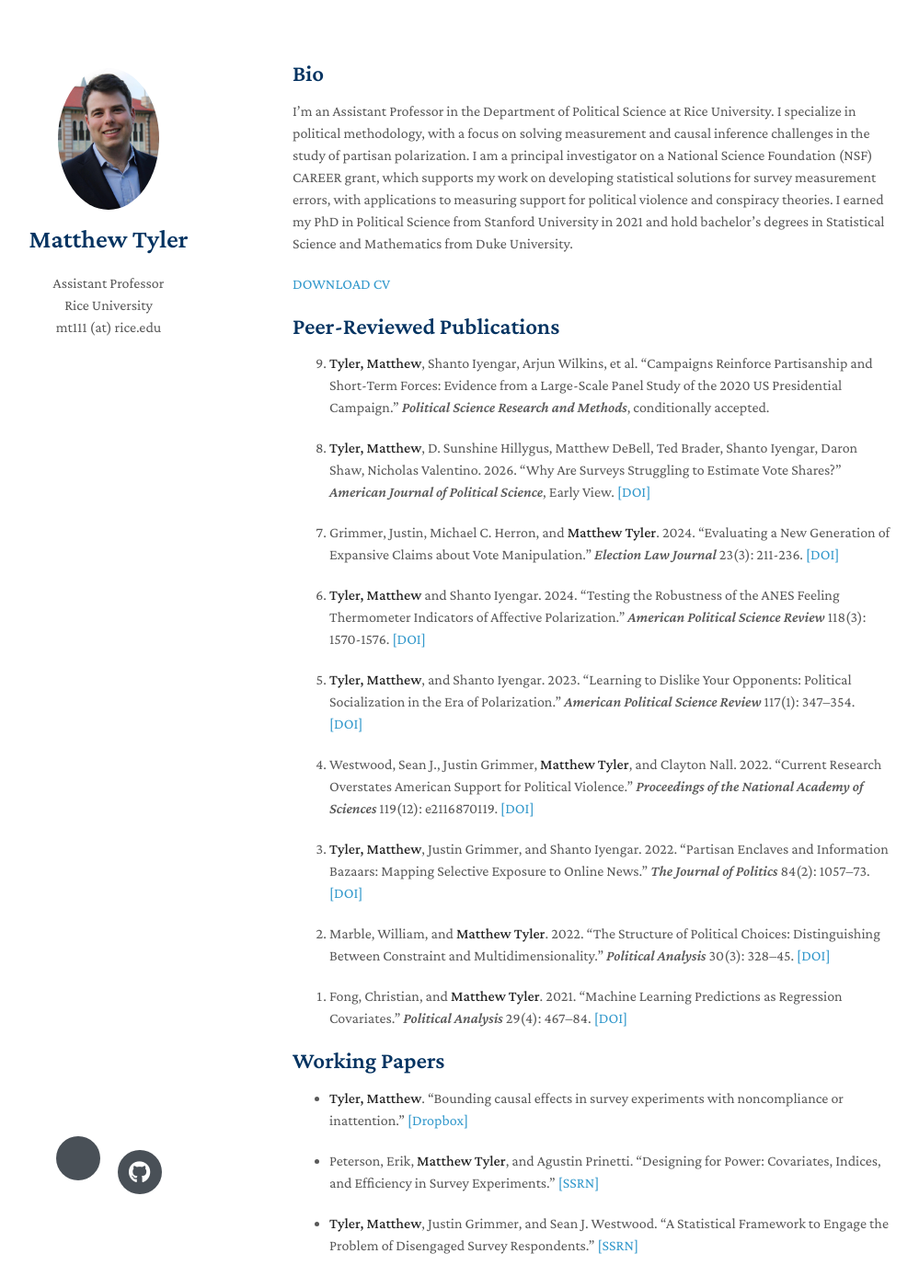
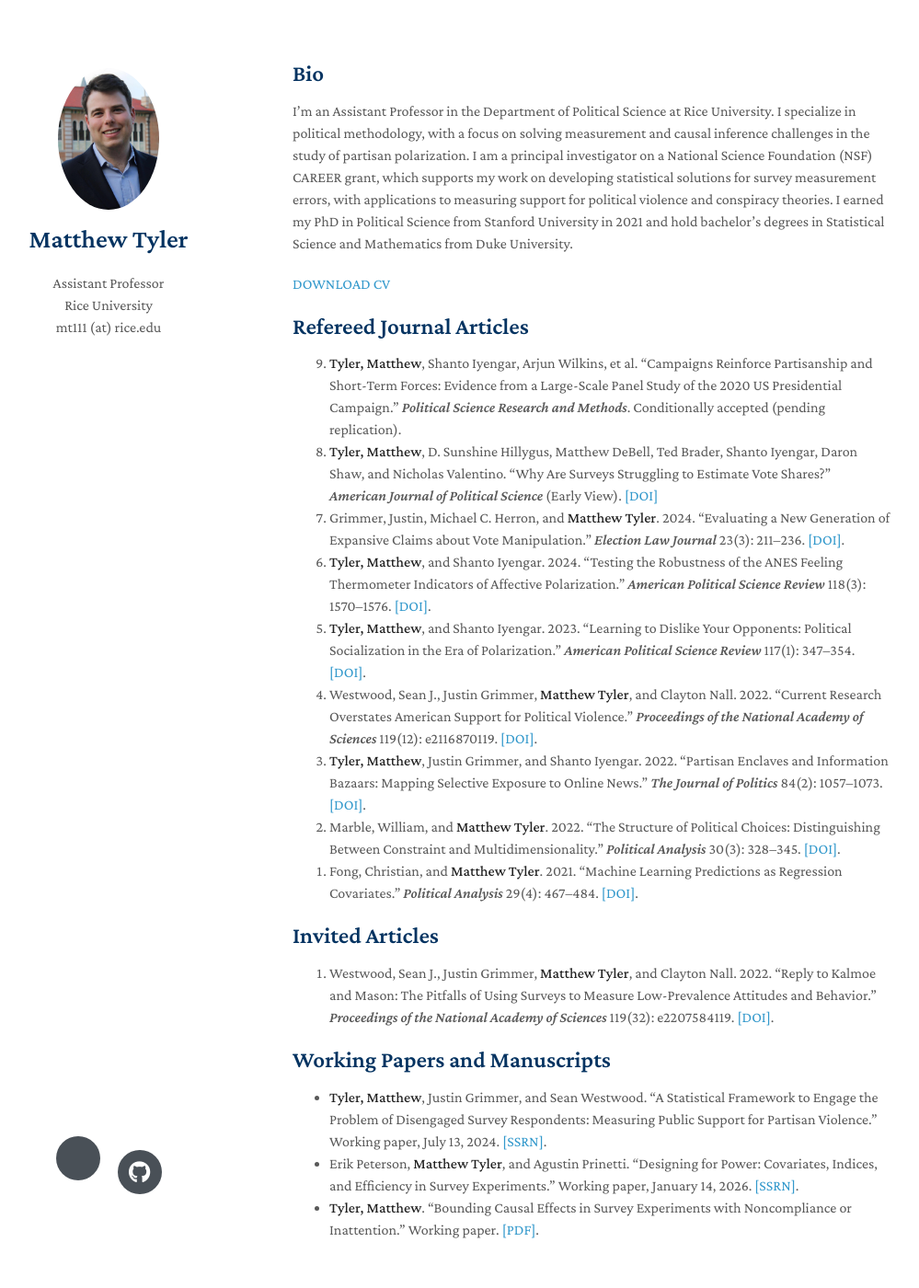
Before and after one commit to matthewtyler/matthewtyler.github.io, a Jekyll site: the page built from index.md, in a window 1280 px wide and 1400 px high. Shown: the whole window at 92% size, without its empty margins (152-1151 px from the left). Built offline with Jekyll 4.4.1, drawn with Linux system fonts in a browser that asks for light colours; nearby versions of some CDN libraries; a style sheet for code colours, icons or effects is not loaded; our own code applies the rules of GitHub Pages for plain Markdown files.

Commit message:
Sync website publications from CV and check for drift

```diff
--- a/index.md
+++ b/index.md
@@ -8,35 +8,35 @@ I'm an Assistant Professor in the Department of Political Science at Rice Univer
 
 [DOWNLOAD CV]({{ '/CV/CV-Matthew-Tyler.pdf' | relative_url }})
 
-## Peer-Reviewed Publications
+<!-- BEGIN CV PUBLICATIONS -->
+<!-- Generated from CV/CV.tex by script/sync-publications. -->
 
-{: reversed="reversed"}
+## Refereed Journal Articles
 
-9. **Tyler, Matthew**, Shanto Iyengar, Arjun Wilkins, et al. "Campaigns Reinforce Partisanship and Short-Term Forces: Evidence from a Large-Scale Panel Study of the 2020 US Presidential Campaign." *Political Science Research and Methods*, conditionally accepted.
+<ol reversed>
+  <li value="9"><strong>Tyler, Matthew</strong>, Shanto Iyengar, Arjun Wilkins, et al. “Campaigns Reinforce Partisanship and Short-Term Forces: Evidence from a Large-Scale Panel Study of the 2020 US Presidential Campaign.” <em>Political Science Research and Methods</em>. Conditionally accepted (pending replication).</li>
+  <li value="8"><strong>Tyler, Matthew</strong>, D. Sunshine Hillygus, Matthew DeBell, Ted Brader, Shanto Iyengar, Daron Shaw, and Nicholas Valentino. “Why Are Surveys Struggling to Estimate Vote Shares?” <em>American Journal of Political Science</em> (Early View). <a href="https://doi.org/10.1111/ajps.70051">[DOI]</a></li>
+  <li value="7">Grimmer, Justin, Michael C. Herron, and <strong>Matthew Tyler</strong>. 2024. “Evaluating a New Generation of Expansive Claims about Vote Manipulation.” <em>Election Law Journal</em> 23(3): 211–236. <a href="https://doi.org/10.1089/elj.2022.0070">[DOI]</a>.</li>
+  <li value="6"><strong>Tyler, Matthew</strong>, and Shanto Iyengar. 2024. “Testing the Robustness of the ANES Feeling Thermometer Indicators of Affective Polarization.” <em>American Political Science Review</em> 118(3): 1570–1576. <a href="https://doi.org/10.1017/S0003055423001302">[DOI]</a>.</li>
+  <li value="5"><strong>Tyler, Matthew</strong>, and Shanto Iyengar. 2023. “Learning to Dislike Your Opponents: Political Socialization in the Era of Polarization.” <em>American Political Science Review</em> 117(1): 347–354. <a href="https://doi.org/10.1017/S000305542200048X">[DOI]</a>.</li>
+  <li value="4">Westwood, Sean J., Justin Grimmer, <strong>Matthew Tyler</strong>, and Clayton Nall. 2022. “Current Research Overstates American Support for Political Violence.” <em>Proceedings of the National Academy of Sciences</em> 119(12): e2116870119. <a href="https://doi.org/10.1073/pnas.2116870119">[DOI]</a>.</li>
+  <li value="3"><strong>Tyler, Matthew</strong>, Justin Grimmer, and Shanto Iyengar. 2022. “Partisan Enclaves and Information Bazaars: Mapping Selective Exposure to Online News.” <em>The Journal of Politics</em> 84(2): 1057–1073. <a href="https://doi.org/10.1086/716950">[DOI]</a>.</li>
+  <li value="2">Marble, William, and <strong>Matthew Tyler</strong>. 2022. “The Structure of Political Choices: Distinguishing Between Constraint and Multidimensionality.” <em>Political Analysis</em> 30(3): 328–345. <a href="https://doi.org/10.1017/pan.2021.3">[DOI]</a>.</li>
+  <li value="1">Fong, Christian, and <strong>Matthew Tyler</strong>. 2021. “Machine Learning Predictions as Regression Covariates.” <em>Political Analysis</em> 29(4): 467–484. <a href="https://doi.org/10.1017/pan.2020.38">[DOI]</a>.</li>
+</ol>
 
-8. **Tyler, Matthew**, D. Sunshine Hillygus, Matthew DeBell, Ted Brader, Shanto Iyengar, Daron Shaw, Nicholas Valentino. 2026. "Why Are Surveys Struggling to Estimate Vote Shares?" *American Journal of Political Science*, Early View. [[DOI]](https://doi.org/10.1111/ajps.70051)
+## Invited Articles
 
-7. Grimmer, Justin, Michael C. Herron, and **Matthew Tyler**. 2024. "Evaluating a New Generation of Expansive Claims about Vote Manipulation." *Election Law Journal* 23(3): 211-236. [[DOI]](https://doi.org/10.1089/elj.2022.0070)
+<ol reversed>
+  <li value="1">Westwood, Sean J., Justin Grimmer, <strong>Matthew Tyler</strong>, and Clayton Nall. 2022. “Reply to Kalmoe and Mason: The Pitfalls of Using Surveys to Measure Low-Prevalence Attitudes and Behavior.” <em>Proceedings of the National Academy of Sciences</em> 119(32): e2207584119. <a href="https://doi.org/10.1073/pnas.2207584119">[DOI]</a>.</li>
+</ol>
 
-6. **Tyler, Matthew** and Shanto Iyengar. 2024. "Testing the Robustness of the ANES Feeling Thermometer Indicators of Affective Polarization." *American Political Science Review* 118(3): 1570-1576. [[DOI]](https://doi.org/10.1017/S0003055423001302)
+## Working Papers and Manuscripts
 
-5. **Tyler, Matthew**, and Shanto Iyengar. 2023. "Learning to Dislike Your Opponents: Political Socialization in the Era of Polarization." *American Political Science Review* 117(1): 347–354. [[DOI]](https://doi.org/10.1017/S000305542200048X)
+<ul>
+  <li><strong>Tyler, Matthew</strong>, Justin Grimmer, and Sean Westwood. “A Statistical Framework to Engage the Problem of Disengaged Survey Respondents: Measuring Public Support for Partisan Violence.” Working paper, July 13, 2024. <a href="https://ssrn.com/abstract=4894008">[SSRN]</a>.</li>
+  <li>Erik Peterson, <strong>Matthew Tyler</strong>, and Agustin Prinetti. “Designing for Power: Covariates, Indices, and Efficiency in Survey Experiments.” Working paper, January 14, 2026. <a href="https://ssrn.com/abstract=6117547">[SSRN]</a>.</li>
+  <li><strong>Tyler, Matthew</strong>. “Bounding Causal Effects in Survey Experiments with Noncompliance or Inattention.” Working paper. <a href="http://www.weekendu.uh.edu/hobby/cpp/events/texmeth/papers/texmeth_matthew_tyler.pdf">[PDF]</a>.</li>
+</ul>
 
-4. Westwood, Sean J., Justin Grimmer, **Matthew Tyler**, and Clayton Nall. 2022. "Current Research Overstates American Support for Political Violence." *Proceedings of the National Academy of Sciences* 119(12): e2116870119. [[DOI]](https://doi.org/10.1073/pnas.2116870119)
-
-3. **Tyler, Matthew**, Justin Grimmer, and Shanto Iyengar. 2022. "Partisan Enclaves and Information Bazaars: Mapping Selective Exposure to Online News." *The Journal of Politics* 84(2): 1057–73. [[DOI]](https://doi.org/10.1086/716950)
-
-2. Marble, William, and **Matthew Tyler**. 2022. "The Structure of Political Choices: Distinguishing Between Constraint and Multidimensionality." *Political Analysis* 30(3): 328–45. [[DOI]](https://doi.org/10.1017/pan.2021.3)
-
-1. Fong, Christian, and **Matthew Tyler**. 2021. "Machine Learning Predictions as Regression Covariates." *Political Analysis* 29(4): 467–84. [[DOI]](https://doi.org/10.1017/pan.2020.38)
-
-
-## Working Papers
-
-* **Tyler, Matthew**. "Bounding causal effects in survey experiments with noncompliance or inattention." [[Dropbox]](https://www.dropbox.com/scl/fi/wvzcka6frejqu6c3xl8cg/Matthew_Tyler_Paper_Polmeth2025_Matthew-Tyler.pdf?rlkey=pfywiip11rg4lu23bvlsr0mx9&st=7wkj4cud&dl=0)
-
-* Peterson, Erik, **Matthew Tyler**, and Agustin Prinetti. "Designing for Power: Covariates, Indices, and Efficiency in Survey Experiments." [[SSRN]](https://papers.ssrn.com/abstract=6117547)
-
-* **Tyler, Matthew**, Justin Grimmer, and Sean J. Westwood. "A Statistical Framework to Engage the Problem of Disengaged Survey Respondents." [[SSRN]](https://papers.ssrn.com/abstract=4894008)
-
-<!-- * **Tyler, Matthew.** "Counterfactual Forecasting: Causal Inference without Simultaneous Controls." [[PDF]](https://www.dropbox.com/s/bux4klf66dh66qg/FSControls.pdf?dl=0) -->
+<!-- END CV PUBLICATIONS -->
```
Also changed, not shown: README.md, 5 other files.
